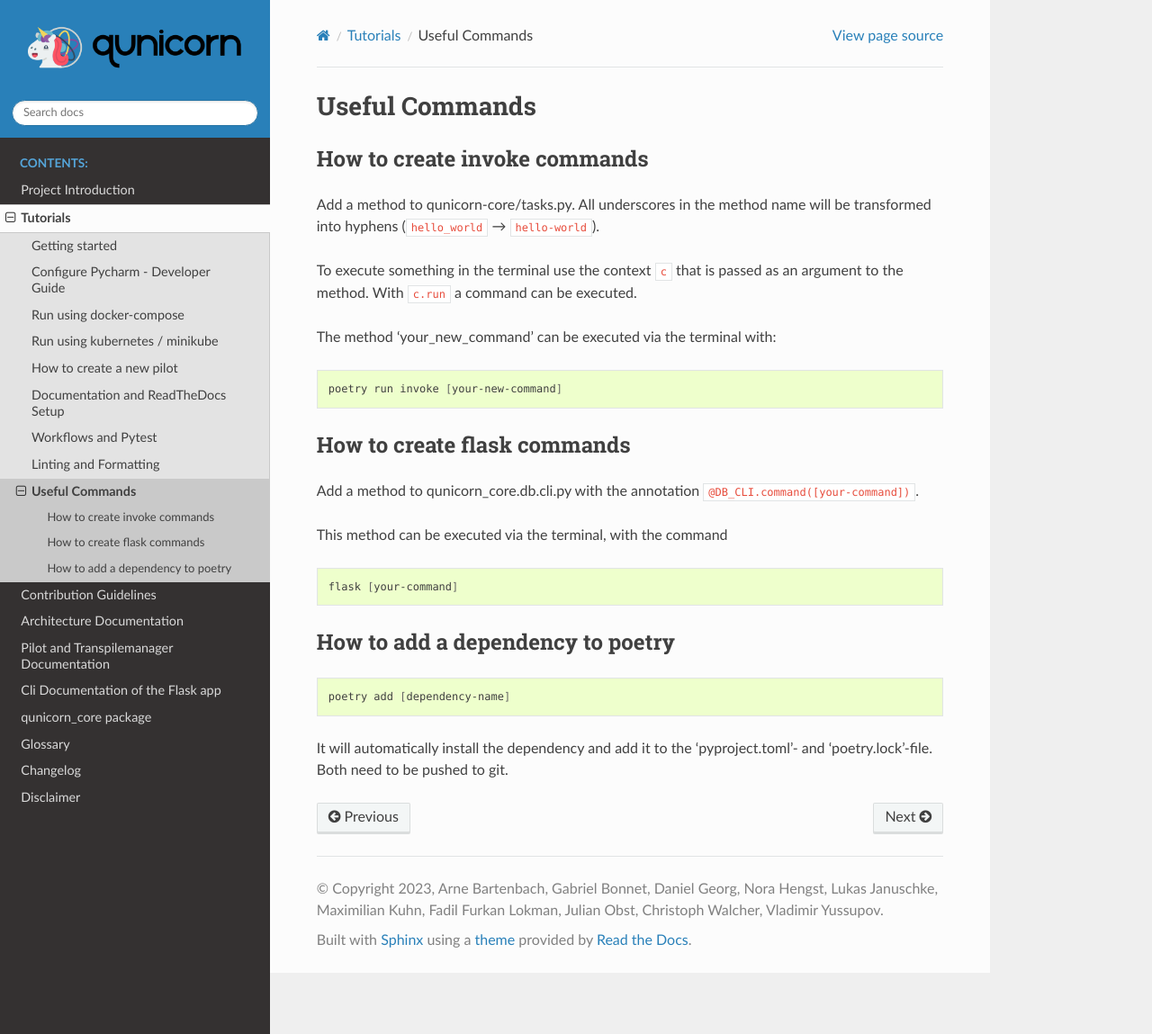
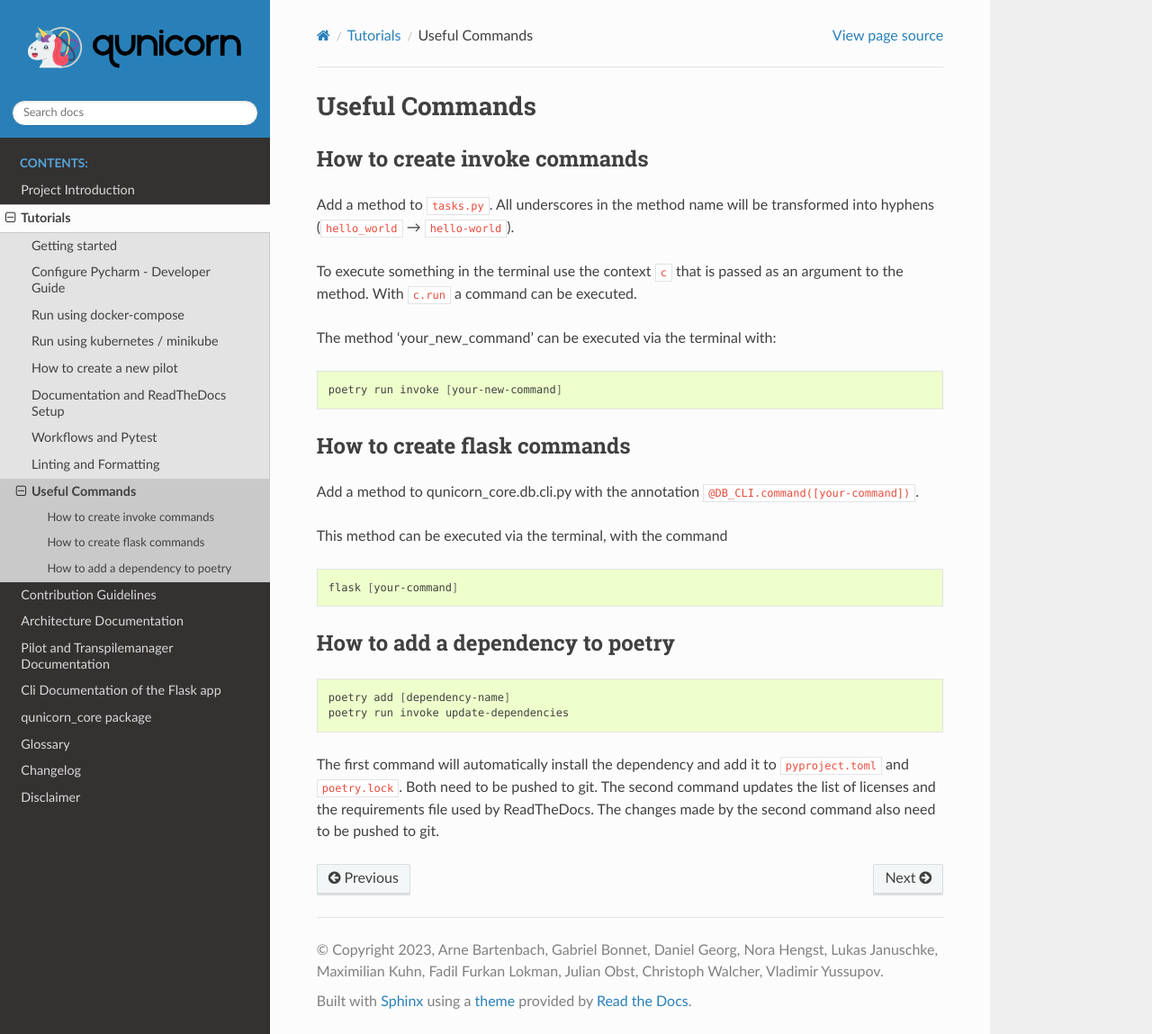
Before and after one commit to qunicorn/qunicorn-core, a Sphinx documentation site: the page built from docs/tutorials/useful_commands.rst, in a window 1280 px wide and 1149 px high. Shown: the whole window at 90% size. Built offline with Sphinx 7.4.7 and the Read the Docs theme 2.0.0, drawn with Linux system fonts in a browser that asks for light colours; pages that are not in the unit, such as notebooks, are missing from menus.

Commit message:
Add update-dependencies command when adding dependencies, fix formatting

```diff
--- a/docs/tutorials/useful_commands.rst
+++ b/docs/tutorials/useful_commands.rst
@@ -4,7 +4,7 @@ Useful Commands
 How to create invoke commands
 ##############################
 
-Add a method to qunicorn-core/tasks.py. All underscores in the method name will be transformed into hyphens (``hello_world`` → ``hello-world``).
+Add a method to :file:`tasks.py`. All underscores in the method name will be transformed into hyphens (``hello_world`` → ``hello-world``).
 
 To execute something in the terminal use the context :code:`c` that is passed as an argument to the method.
 With :code:`c.run` a command can be executed.
@@ -32,6 +32,9 @@ How to add a dependency to poetry
 .. code-block:: bash
 
     poetry add [dependency-name]
+    poetry run invoke update-dependencies
 
-It will automatically install the dependency and add it to the 'pyproject.toml'- and 'poetry.lock'-file.
+The first command will automatically install the dependency and add it to :file:`pyproject.toml` and :file:`poetry.lock`.
 Both need to be pushed to git.
+The second command updates the list of licenses and the requirements file used by ReadTheDocs.
+The changes made by the second command also need to be pushed to git.
```
